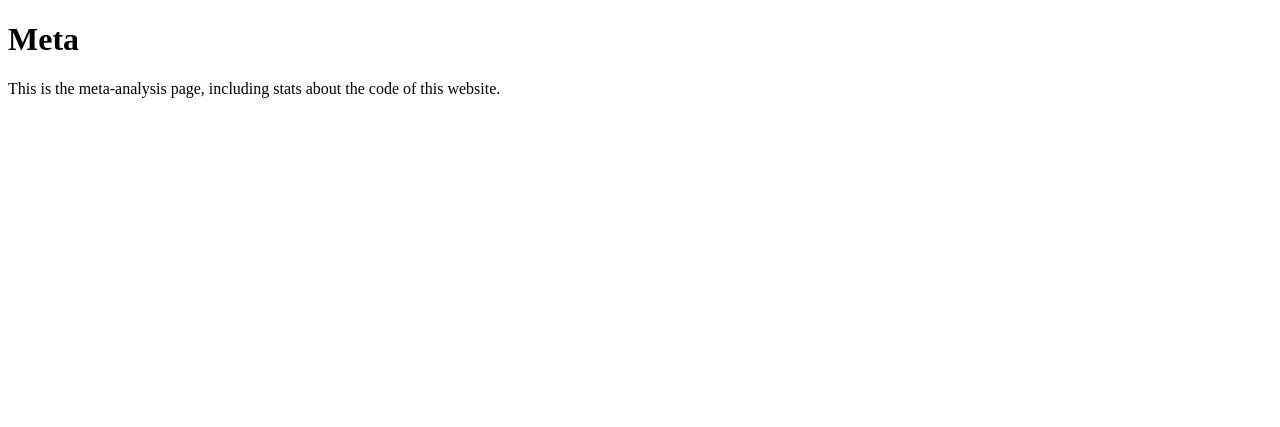
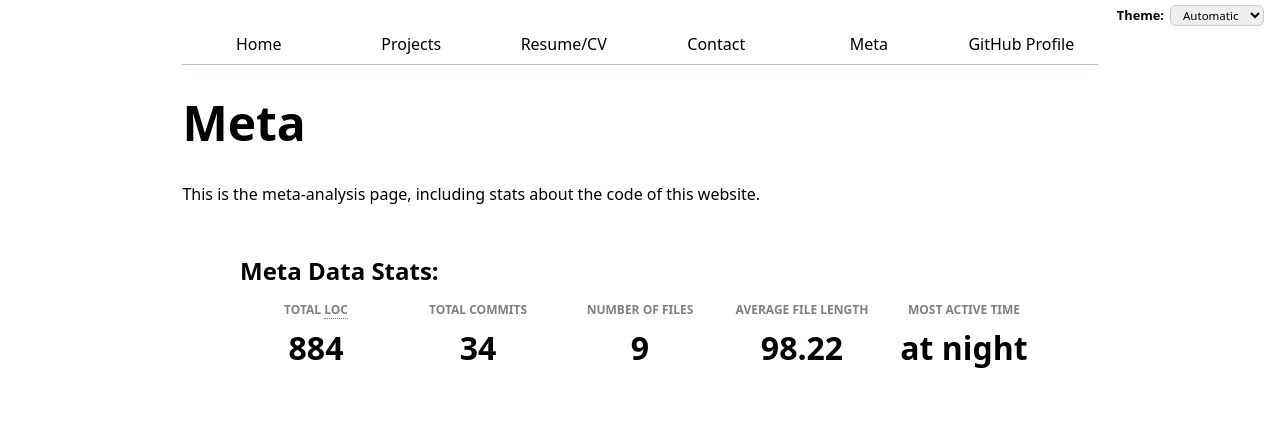
Before and after one commit to RitaYujiaWu/portfolio, a website: page meta/index.html in a window 1280 px wide. Drawn offline with nearby package versions, Linux system fonts and the light colour scheme.

Commit message:
step 1 done

```diff
--- a/global.js
+++ b/global.js
@@ -9,6 +9,7 @@ let pages = [
     { url: 'projects/', title: 'Projects' },
     { url: 'resume/', title: 'Resume/CV' },
     { url: 'contact/', title: 'Contact' },
+    { url: 'meta/', title: 'Meta' },
     { url: 'https://github.com/RitaYujiaWu', title: 'GitHub Profile' }
 ];
 let nav = document.createElement('nav');
--- a/meta/index.html
+++ b/meta/index.html
@@ -4,11 +4,16 @@
     <meta charset="UTF-8">
     <meta name="viewport" content="width=device-width, initial-scale=1.0">
     <title>Rita Yujia Wu: Meta-Analysis</title>
+    <script src="https://d3js.org/d3.v7.min.js"></script>
+    <script src="main.js"></script>
+    <script type="module" src="../global.js"></script>
+    <link rel="stylesheet" href="../style.css">
 </head>
 <body>
     <h1>Meta</h1>
     <p>
         This is the meta-analysis page, including stats about the code of this website.
     </p>
+    <div id="stats"></div>
 </body>
 </html>
--- /dev/null
+++ b/meta/main.js
@@ -0,0 +1,106 @@
+let data = [];
+
+async function loadData() {
+  data = await d3.csv('loc.csv');
+}
+
+document.addEventListener('DOMContentLoaded', async () => {
+  await loadData();
+});
+
+async function loadData() {
+    data = await d3.csv('loc.csv', (row) => ({
+      ...row,
+      line: Number(row.line), // or just +row.line
+      depth: Number(row.depth),
+      length: Number(row.length),
+      date: new Date(row.date + 'T00:00' + row.timezone),
+      datetime: new Date(row.datetime),
+    }));
+    displayStats()
+}
+
+let commits = d3.groups(data, (d) => d.commit);
+
+function processCommits() {
+    commits = d3
+      .groups(data, (d) => d.commit)
+      .map(([commit, lines]) => {
+        let first = lines[0];
+        let { author, date, time, timezone, datetime } = first;
+
+        let ret = {
+          id: commit,
+          url: 'https://github.com/RitaYujiaWu/portfolio/commit/' + commit,
+          author,
+          date,
+          time,
+          timezone,
+          datetime,
+          hourFrac: datetime.getHours() + datetime.getMinutes() / 60,
+          totalLines: lines.length,
+        };
+
+        // Define 'lines' as a hidden property
+        Object.defineProperty(ret, 'lines', {
+          value: lines,
+          enumerable: false, // Hide from console.log and Object.keys()
+          configurable: false, // Prevent deletion or redefinition
+          writable: false // Prevent reassigning a new array, but elements can still be modified
+        });
+
+        return ret;
+      });
+}
+
+function displayStats() {
+    processCommits();
+
+    // Clear previous content
+    d3.select('#stats').html('');
+
+    // Add a title
+    d3.select('#stats')
+        .append('h1')
+        .text('Meta Data Stats:');
+
+    // Create a <dl> container
+    const dl = d3.select('#stats').append('dl');
+
+    // Function to add a stat item
+    function addStat(label, value, isAbbr = false) {
+        const statItem = dl.append('div').attr('class', 'stat-item');
+
+        if (isAbbr) {
+            statItem.append('dt').html(`Total <abbr title="Lines of Code">LOC</abbr>`);
+        } else {
+            statItem.append('dt').text(label);
+        }
+
+        statItem.append('dd').text(value);
+    }
+
+    // Add statistics
+    addStat('Total LOC', data.length, true);
+    addStat('Total Commits', commits.length);
+
+    const uniqueFiles = new Set(data.map(d => d.file)).size;
+    addStat('Number of Files', uniqueFiles);
+
+    const fileLengths = d3.rollups(
+        data,
+        (v) => d3.max(v, (v) => v.line),
+        (d) => d.file
+    );
+    const averageFileLength = d3.mean(fileLengths, (d) => d[1]);
+    addStat('Average File Length', averageFileLength.toFixed(2));
+
+    // Time of day with the most work done
+    const workByPeriod = d3.rollups(
+        data,
+        (v) => v.length,
+        (d) => new Date(d.datetime).toLocaleString('en', { dayPeriod: 'short' })
+    );
+    const maxPeriod = d3.greatest(workByPeriod, (d) => d[1])?.[0];
+    addStat('Most Active Time', maxPeriod);
+}
--- a/style.css
+++ b/style.css
@@ -307,3 +307,49 @@ path {
     fill: var(--color);
   }
 }
+
+#stats {
+  max-width: 800px;
+  margin: auto;
+  padding: 20px;
+}
+
+#stats h1 {
+  font-size: 24px;
+  font-weight: bold;
+  text-align: left;
+  margin-bottom: 10px;
+}
+
+#stats dl {
+  display: grid;
+  grid-template-columns: repeat(auto-fit, minmax(150px, 1fr)); /* Responsive grid */
+  gap: 10px;
+  text-align: center;
+}
+
+#stats div.stat-item {
+  display: flex;
+  flex-direction: column; /* Stack dt above dd */
+  align-items: center;
+}
+
+#stats dt {
+  font-size: 12px;
+  font-weight: bold;
+  color: gray;
+  text-transform: uppercase;
+  margin-bottom: 5px;
+}
+
+#stats dt abbr {
+  text-decoration: none; /* Remove underline */
+  border-bottom: 1px dotted gray; /* Add dotted underline for abbreviation */
+  cursor: help;
+}
+
+#stats dd {
+  font-size: 32px;
+  font-weight: bold;
+  margin: 0;
+}
```
